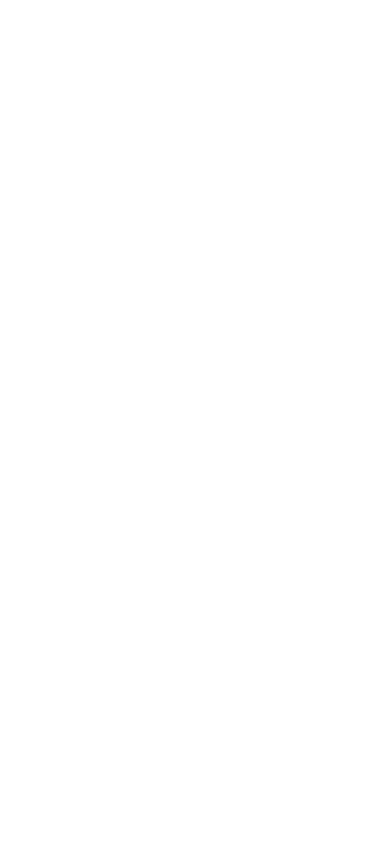
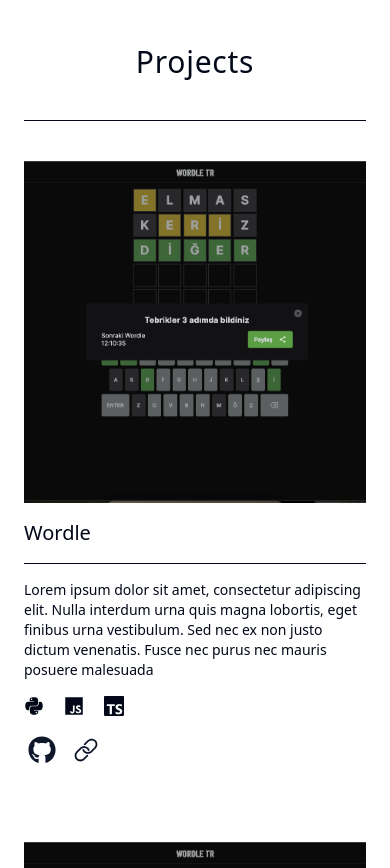
Before and after one commit to GorkemEldeniz/portfolio-website, a React (Vite) app: page / in a window 390 px wide. Shown: the part 1086-1954 px from the top of the page. Before the commit the page ends 1114 px from the top, so only its background shows below. Built offline with nearby package versions, Linux system fonts and the light colour scheme.

Commit message:
Project Component & responsive design
Project Component added
Couple Responsive design implemented

```diff
--- a/src/Layout.tsx
+++ b/src/Layout.tsx
@@ -1,6 +1,7 @@
 import About from "@components/about";
 import Hero from "@components/hero";
 import Navbar from "@components/navbar";
+import Projects from "@components/projects";
 
 const Layout = () => {
 	return (
@@ -9,6 +10,7 @@
 			<div className='flex flex-col gap-10 sm:px-[3.75rem] py-[1.5rem] font-light text-center'>
 				<Hero />
 				<About />
+				<Projects />
 			</div>
 		</div>
 	);
--- a/src/components/link-button.tsx
+++ b/src/components/link-button.tsx
@@ -15,7 +15,7 @@
 			variant={to !== "#contact" ? "link" : "default"}
 			size={to === "#contact" ? "lg" : "default"}
 			onClick={handleClick}
-			className='text-2xl font-light'
+			className='text-xl font-light md:text-2xl'
 		>
 			{children}
 		</Button>
--- /dev/null
+++ b/src/components/project-card.tsx
@@ -0,0 +1,79 @@
+import type { TechStackType } from "@utils/techStacks";
+import TechStack from "./tech-stack";
+
+import { Button } from "./ui/button";
+
+import { FaGithub } from "react-icons/fa";
+import { IoIosLink } from "react-icons/io";
+
+type Image = {
+	src: string;
+	alt: string;
+};
+
+type Link = {
+	github: `https://github.com/GorkemEldeniz/${string}`;
+	url: `https://${string}`;
+};
+
+interface ProjectCardProps {
+	image: Image;
+	title: string;
+	description: string;
+	link: Link;
+	stacks: readonly TechStackType[];
+}
+
+const ProjectCard = ({
+	image,
+	title,
+	description,
+	link,
+	stacks,
+}: ProjectCardProps) => {
+	const handleExternalLink = (to: string) => {
+		window.open(to, "_blank");
+	};
+
+	return (
+		<div className='flex flex-col gap-4 text-left'>
+			<img
+				className='object-cover aspect-square'
+				src={image.src}
+				alt={image.alt}
+			/>
+			<h2 className='text-xl md:text-2xl'>{title}</h2>
+			<span className='h-[1px] w-full bg-foreground'></span>
+			<p className='text-sm md:text-base'>{description}</p>
+
+			<TechStack<TechStackType>
+				className='flex flex-wrap gap-5'
+				items={stacks}
+				render={(Item) => (
+					<div className='flex flex-col items-center gap-1' key={Item.name}>
+						<Item.icon className='w-5 h-5' key={Item.name} />
+					</div>
+				)}
+			/>
+
+			<div className='flex gap-2'>
+				<Button
+					onClick={() => handleExternalLink(link.github)}
+					size='icon'
+					variant='link'
+				>
+					<FaGithub className='w-7 h-7' />
+				</Button>
+				<Button
+					onClick={() => handleExternalLink(link.url)}
+					size='icon'
+					variant='link'
+				>
+					<IoIosLink className='w-7 h-7' />
+				</Button>
+			</div>
+		</div>
+	);
+};
+
+export default ProjectCard;
--- /dev/null
+++ b/src/components/projects.tsx
@@ -0,0 +1,108 @@
+import techStacks from "@utils/techStacks";
+import ProjectCard from "./project-card";
+
+const Projects = () => {
+	return (
+		<>
+			<h1 className='text-3xl tracking-wide md:text-4xl'>Projects</h1>
+			<div className='flex justify-center px-6 md:px-0'>
+				<span className='h-[1px] w-full md:w-[20rem] bg-foreground'></span>
+			</div>
+			<div className='grid grid-cols-1 sm:grid-cols-2 lg:grid-cols-3 px-6 gap-x-[6.8rem] gap-y-[4.6rem]'>
+				<ProjectCard
+					image={{
+						alt: "Worlde",
+						src: "../../public/wordle.png",
+					}}
+					title='Wordle'
+					description='Lorem ipsum dolor sit amet, consectetur adipiscing elit. Nulla interdum urna quis magna lobortis, eget finibus urna vestibulum. Sed nec ex non justo dictum venenatis. Fusce nec purus nec mauris posuere malesuada'
+					link={{
+						github: "https://github.com/GorkemEldeniz/Wordle",
+						url: "https://wordle-clone-2-hazel.vercel.app/",
+					}}
+					stacks={techStacks.slice(0, 3)}
+				/>
+				<ProjectCard
+					image={{
+						alt: "Worlde",
+						src: "../../public/wordle.png",
+					}}
+					title='Wordle'
+					description='Lorem ipsum dolor sit amet, consectetur adipiscing elit. Nulla interdum urna quis magna lobortis, eget finibus urna vestibulum. Sed nec ex non justo dictum venenatis. Fusce nec purus nec mauris posuere malesuada'
+					link={{
+						github: "https://github.com/GorkemEldeniz/Wordle",
+						url: "https://wordle-clone-2-hazel.vercel.app/",
+					}}
+					stacks={techStacks.slice(0, 3)}
+				/>
+				<ProjectCard
+					image={{
+						alt: "Worlde",
+						src: "../../public/wordle.png",
+					}}
+					title='Wordle'
+					description='Lorem ipsum dolor sit amet, consectetur adipiscing elit. Nulla interdum urna quis magna lobortis, eget finibus urna vestibulum. Sed nec ex non justo dictum venenatis. Fusce nec purus nec mauris posuere malesuada'
+					link={{
+						github: "https://github.com/GorkemEldeniz/Wordle",
+						url: "https://wordle-clone-2-hazel.vercel.app/",
+					}}
+					stacks={techStacks.slice(0, 3)}
+				/>
+				<ProjectCard
+					image={{
+						alt: "Worlde",
+						src: "../../public/wordle.png",
+					}}
+					title='Wordle'
+					description='Lorem ipsum dolor sit amet, consectetur adipiscing elit. Nulla interdum urna quis magna lobortis, eget finibus urna vestibulum. Sed nec ex non justo dictum venenatis. Fusce nec purus nec mauris posuere malesuada'
+					link={{
+						github: "https://github.com/GorkemEldeniz/Wordle",
+						url: "https://wordle-clone-2-hazel.vercel.app/",
+					}}
+					stacks={techStacks.slice(0, 3)}
+				/>
+				<ProjectCard
+					image={{
+						alt: "Worlde",
+						src: "../../public/wordle.png",
+					}}
+					title='Wordle'
+					description='Lorem ipsum dolor sit amet, consectetur adipiscing elit. Nulla interdum urna quis magna lobortis, eget finibus urna vestibulum. Sed nec ex non justo dictum venenatis. Fusce nec purus nec mauris posuere malesuada'
+					link={{
+						github: "https://github.com/GorkemEldeniz/Wordle",
+						url: "https://wordle-clone-2-hazel.vercel.app/",
+					}}
+					stacks={techStacks.slice(0, 3)}
+				/>
+				<ProjectCard
+					image={{
+						alt: "Worlde",
+						src: "../../public/wordle.png",
+					}}
+					title='Wordle'
+					description='Lorem ipsum dolor sit amet, consectetur adipiscing elit. Nulla interdum urna quis magna lobortis, eget finibus urna vestibulum. Sed nec ex non justo dictum venenatis. Fusce nec purus nec mauris posuere malesuada'
+					link={{
+						github: "https://github.com/GorkemEldeniz/Wordle",
+						url: "https://wordle-clone-2-hazel.vercel.app/",
+					}}
+					stacks={techStacks.slice(0, 3)}
+				/>
+				<ProjectCard
+					image={{
+						alt: "Worlde",
+						src: "../../public/wordle.png",
+					}}
+					title='Wordle'
+					description='Lorem ipsum dolor sit amet, consectetur adipiscing elit. Nulla interdum urna quis magna lobortis, eget finibus urna vestibulum. Sed nec ex non justo dictum venenatis. Fusce nec purus nec mauris posuere malesuada'
+					link={{
+						github: "https://github.com/GorkemEldeniz/Wordle",
+						url: "https://wordle-clone-2-hazel.vercel.app/",
+					}}
+					stacks={techStacks.slice(0, 3)}
+				/>
+			</div>
+		</>
+	);
+};
+
+export default Projects;
```
Also changed, not shown: public/wordle.png (added).
